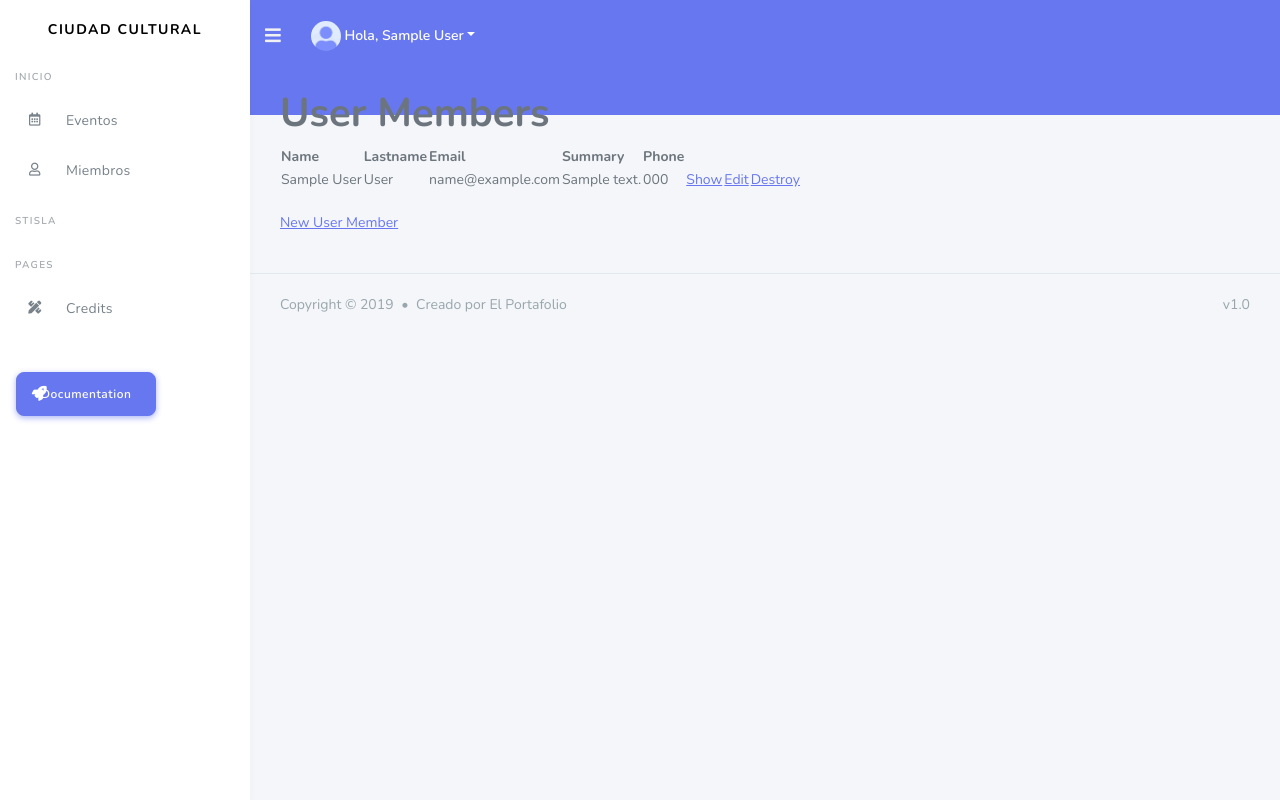
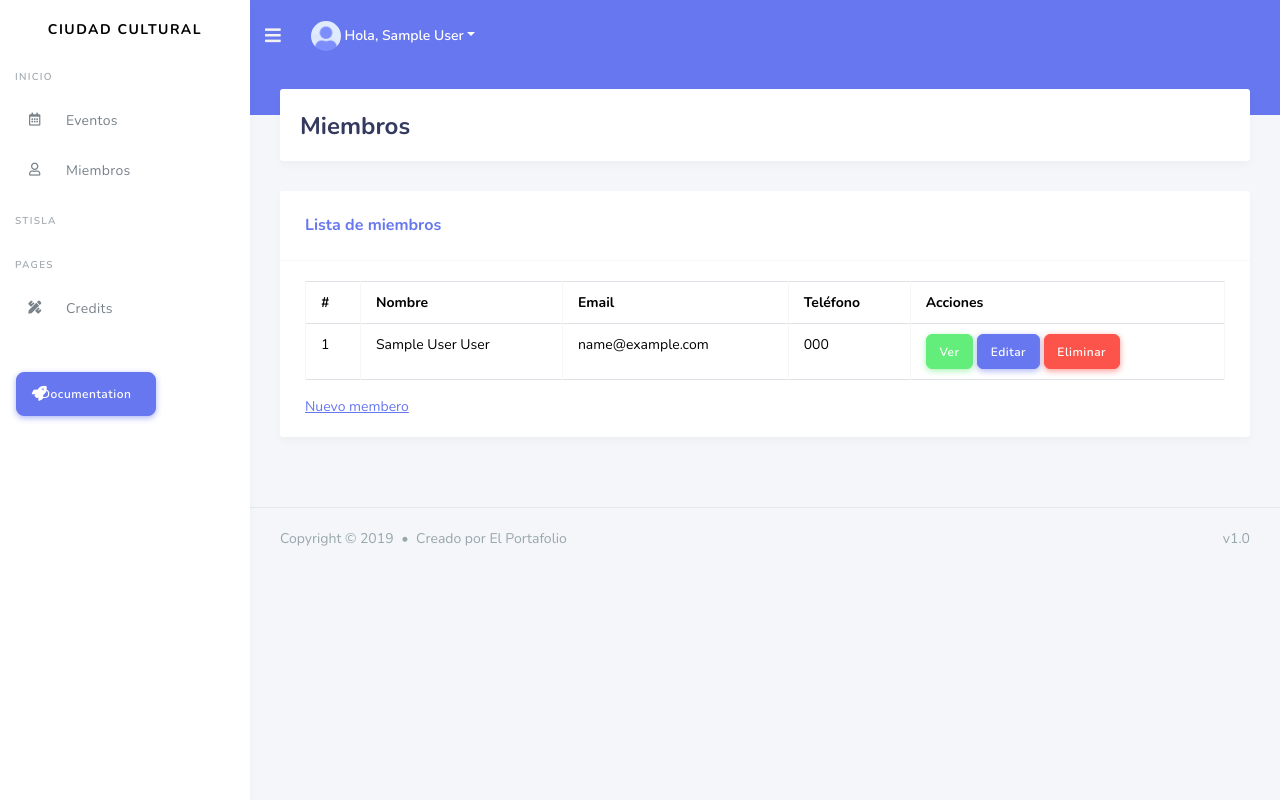
Before and after one commit to jimmy-owoa/ciudad_cultural, a Rails app: page /user/members in a window 1280 px wide. Run offline with Rails 7, Linux system fonts and the light colour scheme; a user stored in the database is signed in; tables that the repository leaves empty hold one stand-in row (values such as "Sample post"); style sheets or scripts are compiled from the project's sources; some libraries are stand-ins or nearby versions.

Commit message:
forms for members

```diff
--- a/app/views/application/caca.html.erb
+++ /dev/null
@@ -1 +0,0 @@
-caca
--- a/app/views/application/index.html.erb
+++ b/app/views/application/index.html.erb
@@ -1 +1 @@
-<h1>as</h1>
+<h1>Sitio</h1>
--- a/app/views/user/members/index.html.erb
+++ b/app/views/user/members/index.html.erb
@@ -1,35 +1,36 @@
 <p id="notice"><%= notice %></p>
-
-<h1>User Members</h1>
-
-<table>
-  <thead>
+<div class="section-header">
+  <h1>Miembros</h1>
+</div>
+<div class="section-body center">
+  <div class="card">
+    <div class="card-header">
+      <h4>Lista de miembros</h4>
+    </div>
+    <div class="card-body">
+      <div class="table-responsive">
+        <table class="table table-bordered table-md">
           <tr>
-      <th>Name</th>
-      <th>Lastname</th>
+            <th>#</th>
+            <th>Nombre</th>
             <th>Email</th>
-      <th>Summary</th>
-      <th>Phone</th>
-      <th colspan="3"></th>
+            <th>Teléfono</th>
+            <th>Acciones</th>
           </tr>
-  </thead>
-
-  <tbody>
           <% @user_members.each do |user_member| %>
             <tr>
-        <td><%= user_member.name %></td>
-        <td><%= user_member.lastname %></td>
-        <td><%= user_member.email %></td>
-        <td><%= user_member.summary %></td>
+              <td><%= user_member.id %></td>
+              <td><%= user_member.name + ' ' + user_member.lastname %></td>
+              <td><%= user_member.email%></td>
               <td><%= user_member.phone %></td>
-        <td><%= link_to 'Show', user_member %></td>
-        <td><%= link_to 'Edit', edit_user_member_path(user_member) %></td>
-        <td><%= link_to 'Destroy', user_member, method: :delete, data: { confirm: 'Are you sure?' } %></td>
+              <td><%= link_to 'Ver', user_member, class: 'btn btn-success' %>
+              <%= link_to 'Editar', edit_user_member_path(user_member), class: 'btn btn-primary' %>
+              <%= link_to 'Eliminar', user_member, class: 'btn btn-danger', method: :delete, data: { confirm: 'Are you sure?' } %></td>
             </tr>
           <% end %>
-  </tbody>
         </table>
-
-<br>
-
-<%= link_to 'New User Member', new_user_member_path %>
+        <%= link_to 'Nuevo membero', new_user_member_path %>
+      </div>
+    </div>
+  </div>
+</div>
```
Also changed, not shown: app/views/user/members/_form.html.erb (+19 -18 lines), app/views/user/members/new.html.erb (+4 -3 lines), app/views/user/members/show.html.erb (+11 -10 lines). Lines whose indentation alone changed are shown as unchanged.
